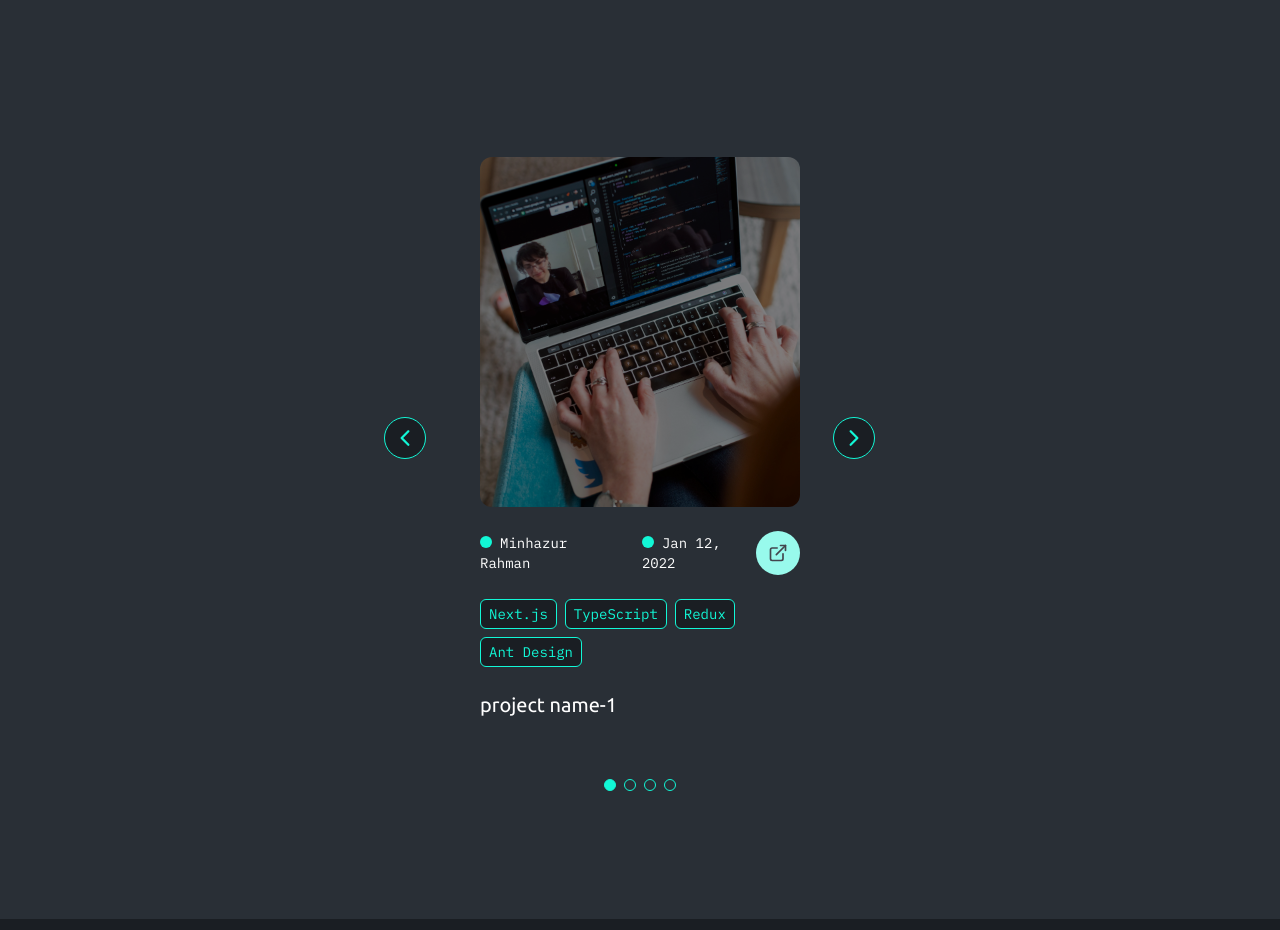
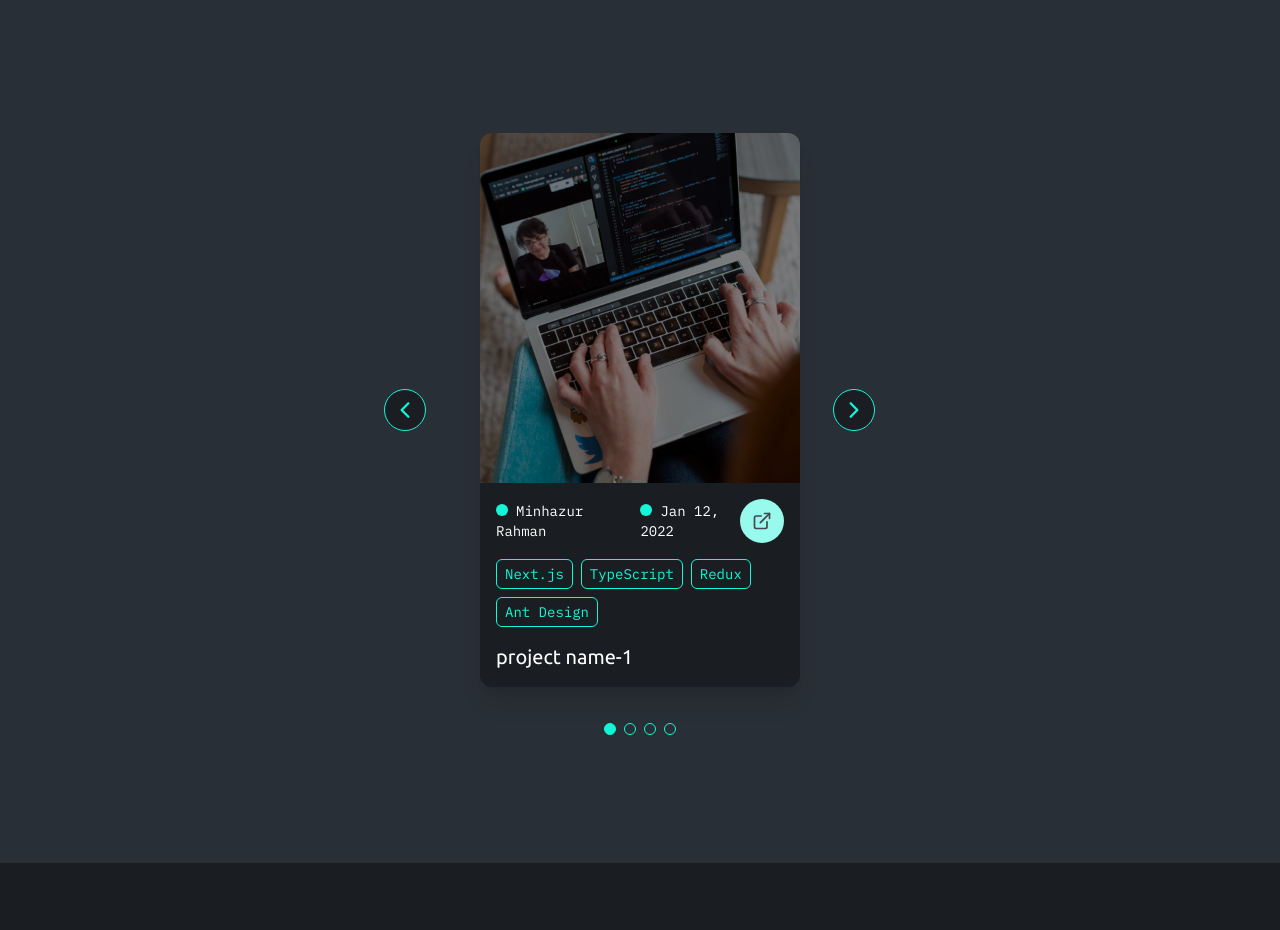
Before and after one commit to minhazurrony/portfolio, a Next.js app: page / in a window 1280 px wide. Shown: the part 5880-6810 px from the top of the page. Built offline with nearby package versions, Linux system fonts and the light colour scheme.

Commit message:
style: update product card style

```diff
--- a/app/components/ProjectCard.tsx
+++ b/app/components/ProjectCard.tsx
@@ -26,15 +26,16 @@ function ProjectCard({
     }
   }, [isInView, animationControls]);
   return (
-    <div className="space-y-6">
+    <div className="rounded-xl bg-bg-two shadow-xl">
       <Image
         src={imageUrl}
         alt={`project-image-${id}`}
         height={450}
         width={450}
-        className="rounded-xl brightness-50"
+        className="rounded-t-xl brightness-50"
         style={{ height: "350px", width: "100%", objectFit: "cover" }}
       />
+      <div className="space-y-4 p-4">
         <div className="flex items-center justify-between">
           <div className="flex flex-col gap-2 md:flex-row md:gap-6">
             <p className="text-sm text-white before:mr-2 before:inline-block before:h-3 before:w-3 before:rounded-full before:bg-brand-one before:content-['']">
@@ -63,6 +64,7 @@ function ProjectCard({
 
         <h4 className="font-ubuntu text-xl text-white">{name}</h4>
       </div>
+    </div>
   );
 }
 
--- a/app/components/ProjectCarousel.tsx
+++ b/app/components/ProjectCarousel.tsx
@@ -35,7 +35,7 @@ function ProjectCarousel({ projects }: ProjectCarouselProps) {
 
   return (
     <div className="relative w-full px-0 py-6 md:px-12 lg:w-4/5 xl:w-1/2">
-      <div className="my-4 md:m-12">
+      <div className="my-4 md:mx-12 md:my-6">
         <ProjectCard
           name={projects[activeIndex].name}
           id={projects[activeIndex].id}
```
Lines whose indentation alone changed are shown as unchanged.
